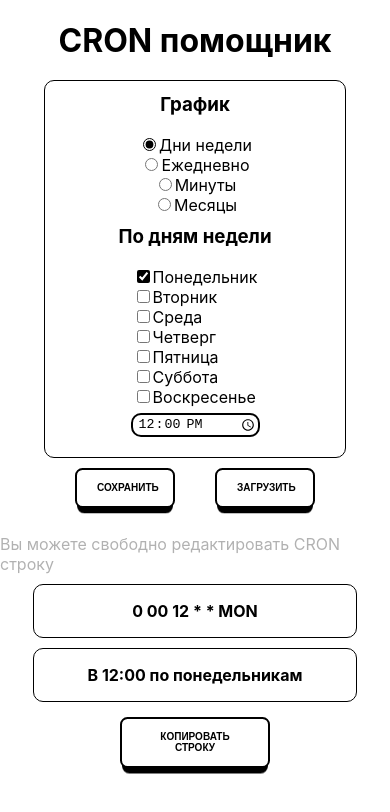
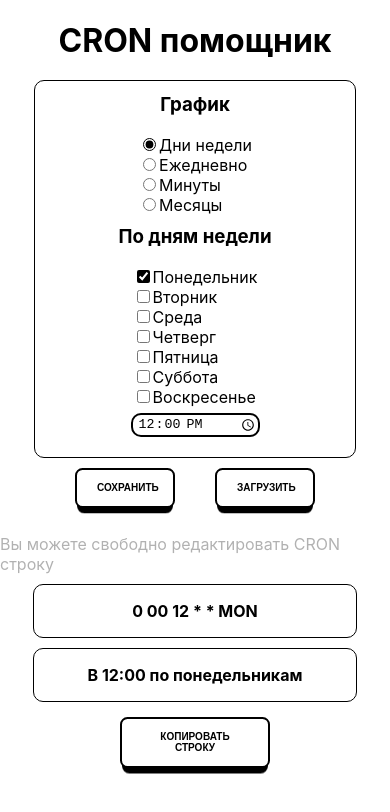
Before and after one commit to woodyjohnson13/test_task_cron_sheduler, a React (Create React App) app: page / in a window 390 px wide. Shown: the top 812 px of the page. Built offline with nearby package versions, Linux system fonts and the light colour scheme.

Commit message:
ui fixes

```diff
--- a/src/App.css
+++ b/src/App.css
@@ -13,6 +13,7 @@
     padding: 10px;
     height: 250px;
     border-radius: 10px;
+    width: 480px;
   }
 
   .input_div {
@@ -35,7 +36,7 @@ label:hover {
     padding: 10px;
     height: auto;
     border-radius: 10px;
-    width: 280px;
+    width: 300px;
   }
 
   .input_div {
--- a/src/components/Selector/Selector.js
+++ b/src/components/Selector/Selector.js
@@ -28,7 +28,7 @@ function Selector({ scheduleType, setScheduleType }) {
   return (
     <div className='selector'>
       <h3 className='selector_title'>График</h3>
-
+      <div className='selector_container'>
         <label>
           <input
             type="radio"
@@ -69,6 +69,7 @@ function Selector({ scheduleType, setScheduleType }) {
           <span>Месяцы</span>
         </label>
       </div>
+    </div>
   );
 }
 
--- a/src/components/Selector/selector.css
+++ b/src/components/Selector/selector.css
@@ -13,6 +13,11 @@ input:hover {
         align-items: center;
     }
 
+    .selector_container {
+        display: flex;
+        flex-direction: column;
+    }
+
 
 }
 
@@ -23,6 +28,11 @@ input:hover {
         flex-direction: column;
         align-items: flex-start;
     }
+
+    .selector_container {
+        display: flex;
+        flex-direction: column;
+    }
 }
 
 
```
Lines whose indentation alone changed are shown as unchanged.
